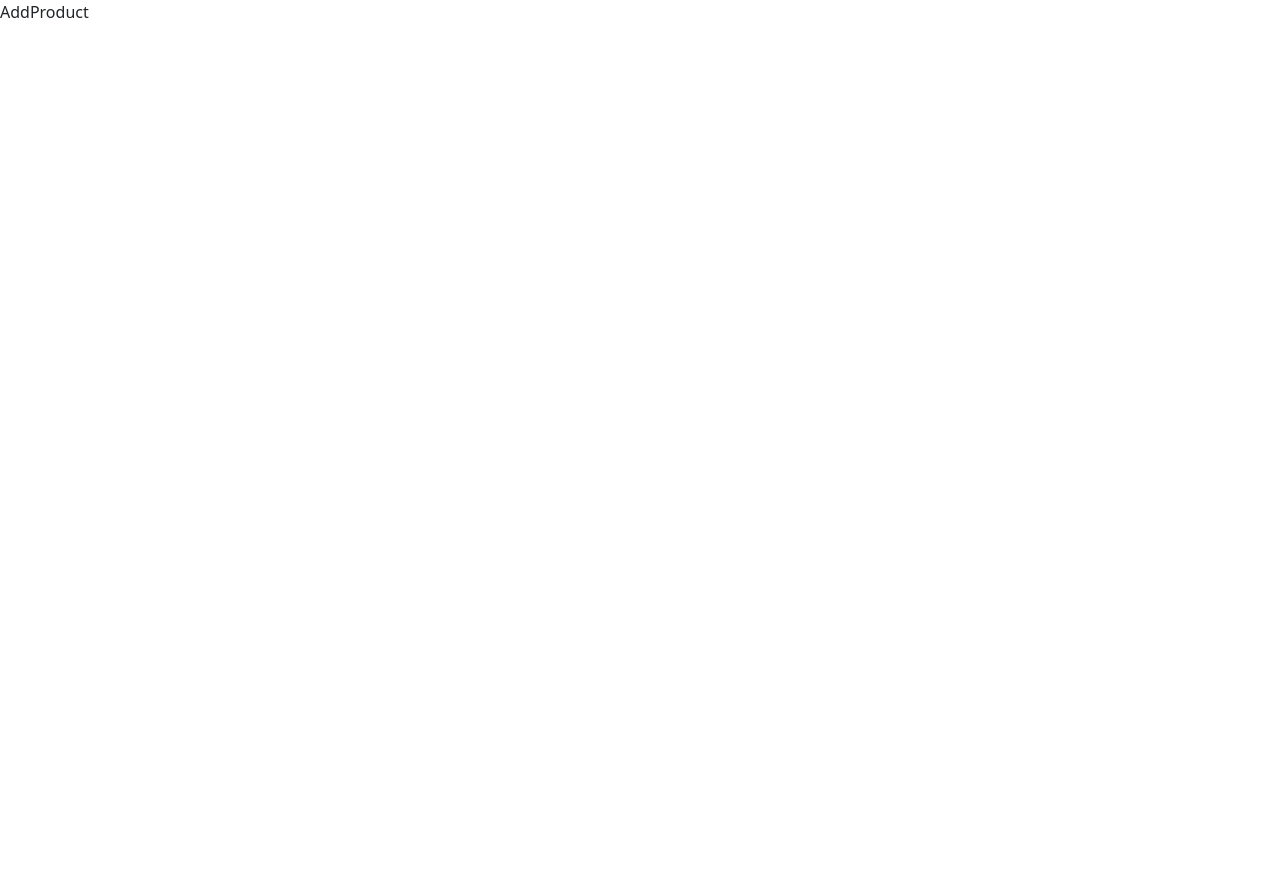
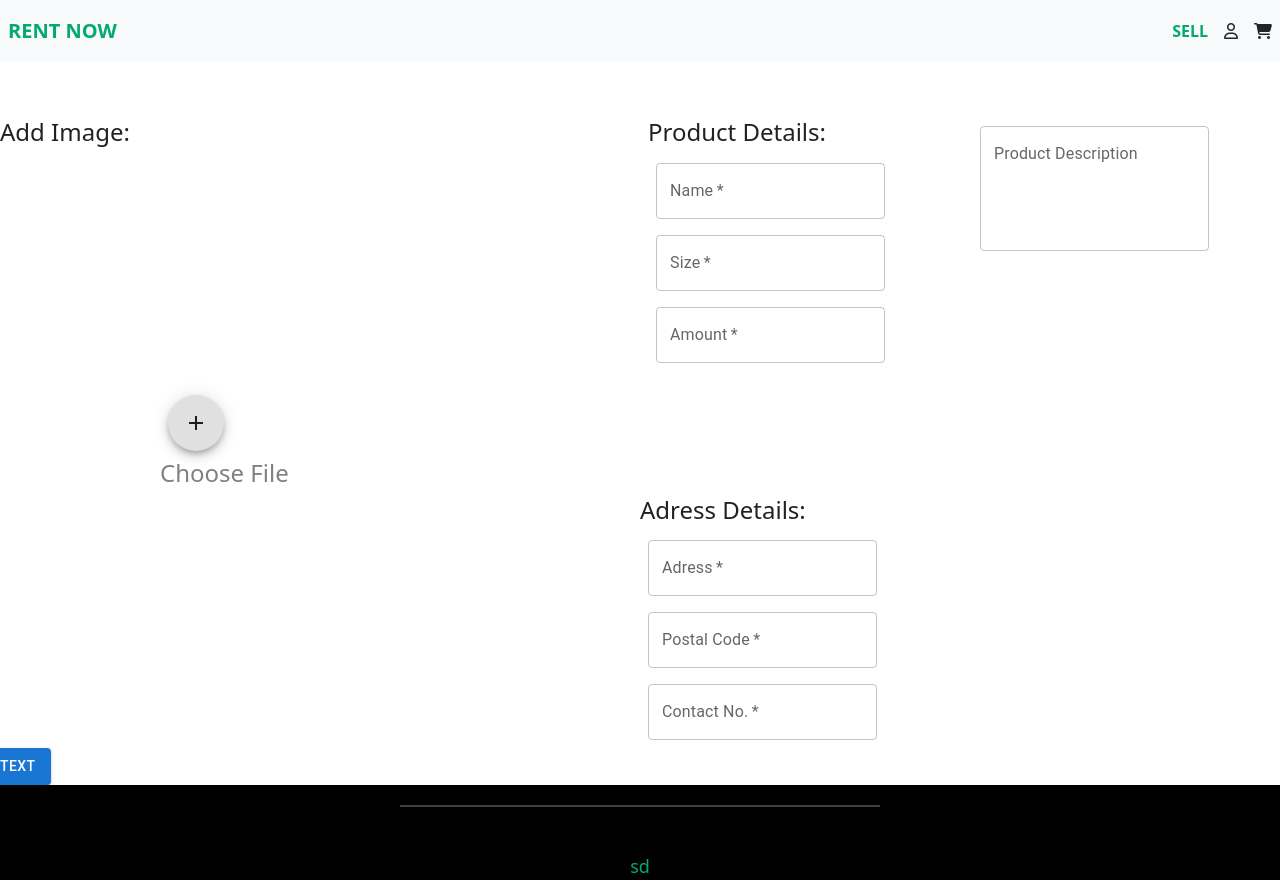
Before and after one commit to krishnan472003/Community-marketplace, a React (Create React App) app: page /addproduct in a window 1280 px wide. Before the commit the page ends 800 px from the top, so only its background shows below. Built offline with nearby package versions, Linux system fonts and the light colour scheme.

Commit message:
Sell Page

```diff
--- a/package.json
+++ b/package.json
@@ -5,6 +5,7 @@
   "dependencies": {
     "@emotion/react": "^11.11.1",
     "@emotion/styled": "^11.11.0",
+    "@mui/icons-material": "^5.14.11",
     "@mui/material": "^5.14.9",
     "@testing-library/jest-dom": "^5.17.0",
     "@testing-library/react": "^13.4.0",
--- a/src/App.css
+++ b/src/App.css
@@ -111,3 +111,9 @@
   width: 200px;
   margin: 10px;
 }
+.product-price {
+  font-size: 1.25rem;
+  font-weight: bold;
+  color: green;
+  margin: 8px 0;
+}
--- a/src/Screens/AddProduct/AddProduct.jsx
+++ b/src/Screens/AddProduct/AddProduct.jsx
@@ -1,8 +1,108 @@
-import React from 'react'
+import * as React from 'react';
+import { styled } from '@mui/material/styles';
+import Box from '@mui/material/Box';
+import Paper from '@mui/material/Paper';
+import Grid from '@mui/material/Grid';
+import Navbar from "../../components/Navbar"
+import Footer from "../../components/Footer"
+import Input from "../../components/Input"
+import TextFields from "../../components/TextField"
+import AddImg from "../../components/AddImg"
+import Buttons from "../../components/Button"
+
+
+
+const Item = styled(Paper)(({ theme }) => ({
+  backgroundColor: theme.palette.mode === 'dark' ? '#1A2027' : '#fff',
+  ...theme.typography.body2,
+  padding: theme.spacing(1),
+  textAlign: 'center',
+  color: theme.palette.text.secondary,
+}));
+
 
 function AddProduct() {
+  const divStyle = {
+    color: 'grey',
+    paddingLeft:'20'
+
+  };
   return (
-    <div>AddProduct</div>
+    <Paper>
+    <Navbar/>
+
+    <Grid container spacing={2} marginTop={5}>
+  <Grid item xs={6}>
+  <h4>Add Image:</h4>
+  </Grid>
+  <Grid item xs={3}>
+  <h4>Product Details:</h4>
+    <Input
+      label="Name"
+    />
+    <Input
+      label="Size"
+    />
+    <Input
+      label="Amount"
+    />
+
+    </Grid>
+    <Grid item xs={3}>
+  <TextFields
+  label="Product Description"
+
+  />
+
+
+  </Grid>
+
+
+
+</Grid>
+
+<Grid container spacing={2} marginTop={2} >
+
+<Grid container spacing={2} marginLeft={20} >
+
+
+<Grid item xs={3} >
+
+<AddImg  />
+<h4 style={divStyle} >Choose File</h4>
+
+</Grid>
+
+</Grid>
+
+<Grid container spacing={2} marginLeft={80} ><Grid item xs={6}>
+
+<h4>Adress Details:</h4>
+  <Input
+    label="Adress"
+  />
+  <Input
+    label="Postal Code"
+  />
+  <Input
+    label="Contact No."
+  />
+
+  </Grid>
+  </Grid>
+  <Buttons
+
+    variant="contained"
+  />
+
+
+
+
+</Grid>
+
+
+<Footer/>
+ </Paper>
   )
 }
 
--- a/src/Screens/Home/Home.jsx
+++ b/src/Screens/Home/Home.jsx
@@ -18,7 +18,7 @@ export default function Home() {
         cards.map((card) => {
           return(
           <Grid item justify="space-around"  >
-            <Card name={card.name} content={card.content} image={card.image} />
+            <Card name={card.name} content={card.content} image={card.image} price={card.price} />
           </Grid>
             )
         })
--- a/src/Screens/Signup/Signup.jsx
+++ b/src/Screens/Signup/Signup.jsx
@@ -83,6 +83,7 @@ export default function Signup() {
               Sign In
             </Button>
             <Grid container>
+
               <Grid item xs>
                 <Link href="#" variant="body2">
                   Forgot password?
--- /dev/null
+++ b/src/components/AddImg.jsx
@@ -0,0 +1,17 @@
+import * as React from 'react';
+import Box from '@mui/material/Box';
+import Fab from '@mui/material/Fab';
+import AddIcon from '@mui/icons-material/Add';
+
+export default function AddImg() {
+
+  return (
+    <Box sx={{ '& > :not(style)': { m: 1 } }}>
+
+      <Fab size="large" color="green" aria-label="add">
+        <AddIcon />
+      </Fab>
+
+    </Box>
+  );
+}
--- /dev/null
+++ b/src/components/Button.jsx
@@ -0,0 +1,12 @@
+import * as React from 'react';
+import Stack from '@mui/material/Stack';
+import Button from '@mui/material/Button';
+
+export default function Buttons(props) {
+  return (
+    <Stack spacing={2} direction="row">
+      <Button variant={props.variant}>Text</Button>
+
+    </Stack>
+  );
+}
--- a/src/components/Card.jsx
+++ b/src/components/Card.jsx
@@ -24,6 +24,7 @@ export default function ActionAreaCard(props) {
           <Typography variant="body2" color="text.secondary">
            {props.content}
           </Typography>
+          <p className="product-price">{props.price}</p>
         </CardContent>
       </CardActionArea>
     </Card>
--- /dev/null
+++ b/src/components/Input.jsx
@@ -0,0 +1,29 @@
+import * as React from 'react';
+import Box from '@mui/material/Box';
+import TextField from '@mui/material/TextField';
+
+export default function Input(props) {
+  return (
+    <Box
+      component="form"
+      sx={{
+        '& .MuiTextField-root': { m: 1, width: '25ch' },
+      }}
+      noValidate
+      autoComplete="off"
+    >
+      <div>
+        <TextField
+          required
+          id="outlined-required"
+          label={props.label}
+          multiline
+          defaultValue=""
+
+
+        />
+
+      </div>
+    </Box>
+  );
+}
--- /dev/null
+++ b/src/components/TextField.jsx
@@ -0,0 +1,28 @@
+import * as React from 'react';
+import Box from '@mui/material/Box';
+import TextField from '@mui/material/TextField';
+
+export default function TextFields(props) {
+  return (
+    <Box
+      component="form"
+      sx={{
+        '& .MuiTextField-root': { m: 1, width: '25ch' },
+      }}
+      noValidate
+      autoComplete="off"
+    >
+      <div>
+
+        <TextField
+          id="outlined-multiline-static"
+          label={props.label}
+          multiline
+          rows={4}
+          defaultValue=""
+        />
+      </div>
+
+    </Box>
+  );
+}
--- a/src/data/cards.js
+++ b/src/data/cards.js
@@ -4,6 +4,7 @@ const cards = [
       key: 1,
       image:"./imgs/sofa.webp",
       name: "Delegation",
+      price:"2.00$",
       content:
         "Q. How many programmers does it take to change a light bulb? A. None – It’s a hardware problem"
     },
@@ -11,6 +12,7 @@ const cards = [
       key: 2,
       image:"./imgs/sofa.webp",
       name: "Loops",
+      price:"2.00$",
       content:
         "How to keep a programmer in the shower forever. Show him the shampoo bottle instructions: Lather. Rinse. Repeat."
     },
@@ -18,13 +20,15 @@ const cards = [
       key: 3,
       name: "Arrays",
       image:"./imgs/sofa.webp",
+      price:"2.00$",
       content:
-        "Q. Why did the programmer quit his job? A. Because he didn't get arrays."
+        "Q. Lorem ipsum is placeholder text commonly used in the graphic, print, and publishing industries for previewing layouts and visual mock arrays."
     },
     {
       key: 4,
       name: "Hardware vs. Software",
       image:"./imgs/sofa.webp",
+      price:"2.00$",
       content:
         "What's the difference between hardware and software? You can hit your hardware with a hammer, but you can only curse at your software."
     },
@@ -32,12 +36,14 @@ const cards = [
       key: 5,
       image:"./imgs/sofa.webp",
       name: "Big ideas",
+      price:"2.00$",
       content: "Lorem ipsum is placeholder text commonly used in the graphic, print, and publishing industries for previewing layouts and visual mockups."
     },
     {
         key: 6,
         name: "Hardware vs. Software",
         image:"./imgs/sofa.webp",
+        price:"2000.00$",
         content:
           "What's the difference between hardware and software? You can hit your hardware with a hammer, but you can only curse at your software."
       }
```
Also changed, not shown: 1 other file (tests, documents, lock files or other folders).
